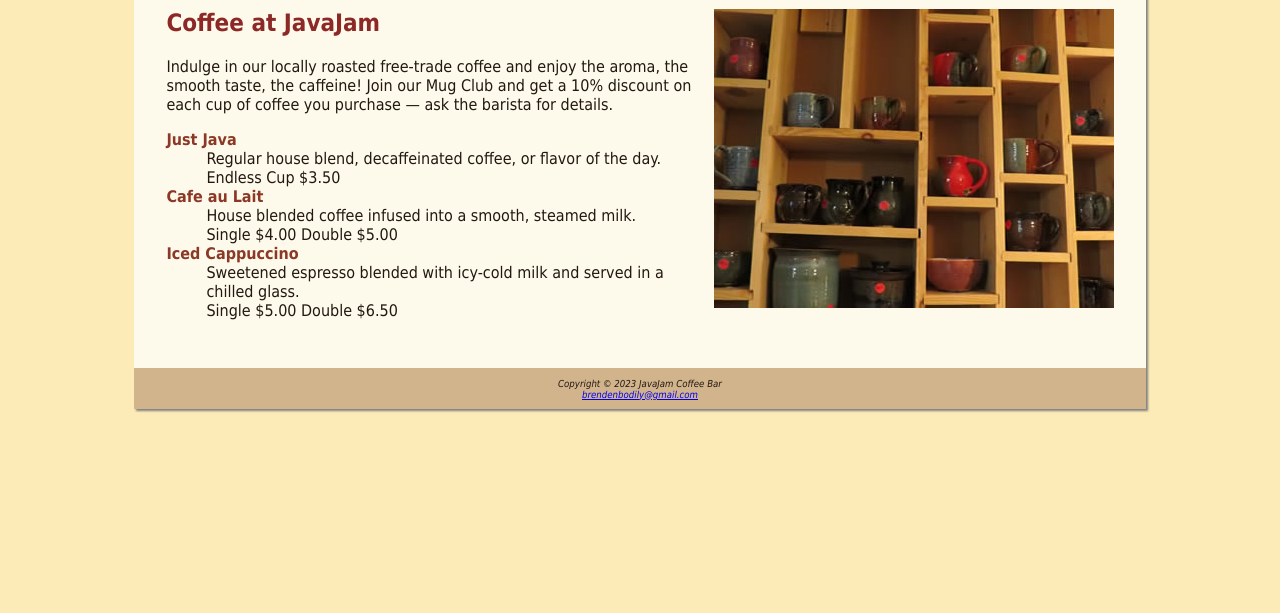
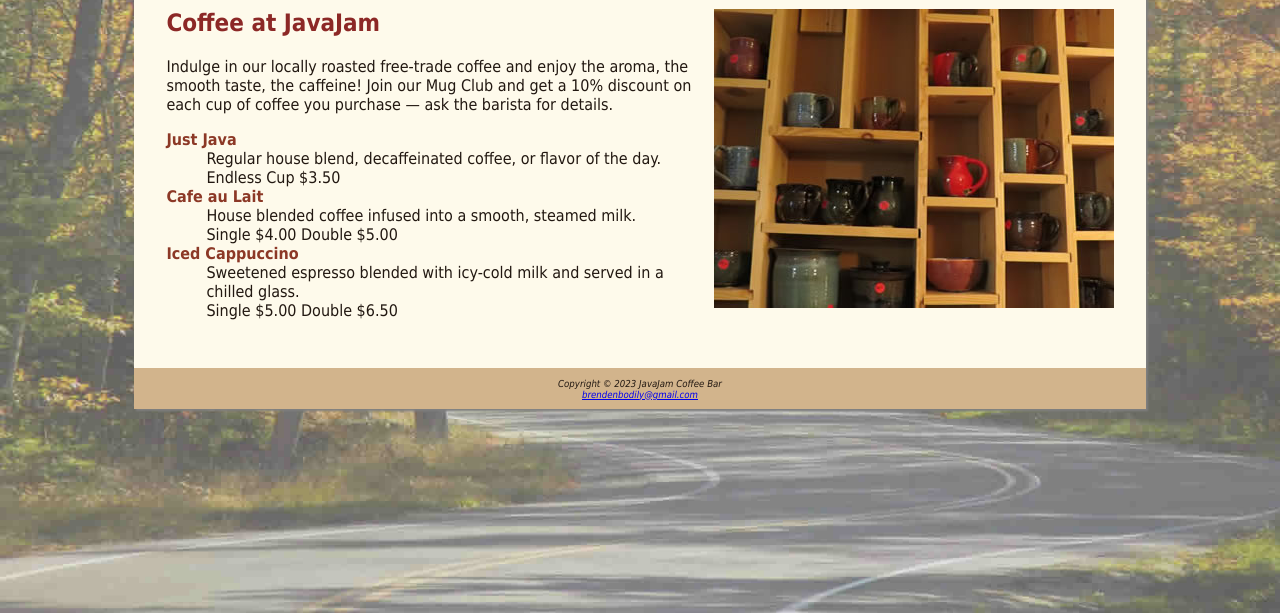
Before and after one commit to brendenjaybodily/brendenjaybodily.github.io, a plain HTML site: page javajam/menu.html in a window 1280 px wide. Shown: the part 187-800 px from the top of the page. Drawn offline with Linux system fonts and the light colour scheme; a web font is replaced by a local one.

Commit message:
Assignment 5 3.0
Background image fixed

```diff
--- a/javajam/javajam.css
+++ b/javajam/javajam.css
@@ -1,10 +1,10 @@
 @import url('https://fonts.googleapis.com/css2?family=Solitreo&display=swap');
 
 body {
+    background-color: #FCEBB6;
+    background-image: url(images/fadedroad50.jpg);
     color: #221811;
     font-family: 'Tahoma', 'Arial', 'sans-sarif';
-    background-color: #FCEBB6;
-    background-image: url(images/faderoad50.jpg);
     background-repeat: no-repeat;
     background-attachment: fixed;
     background-size: cover;
```
Also changed, not shown: javajam/index.html (+1 -1 lines).
